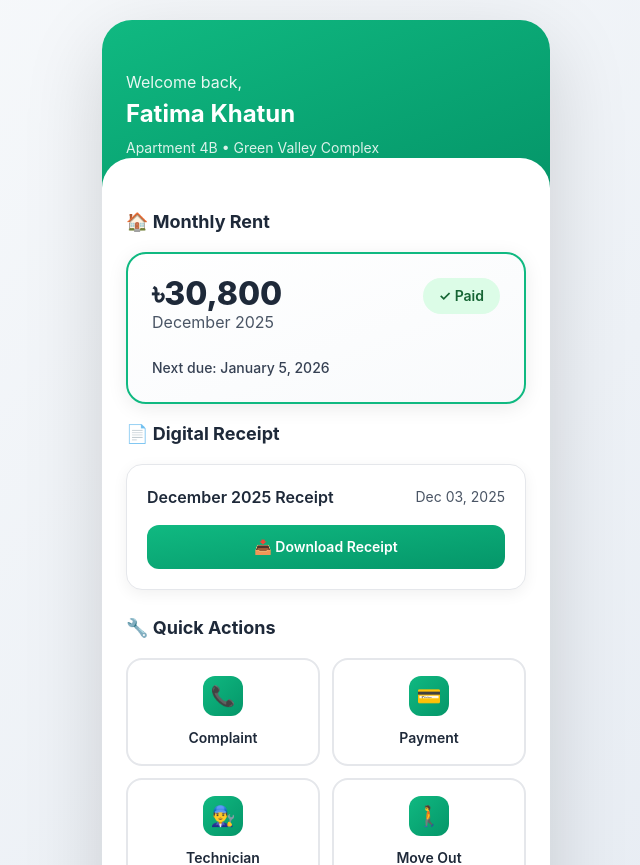
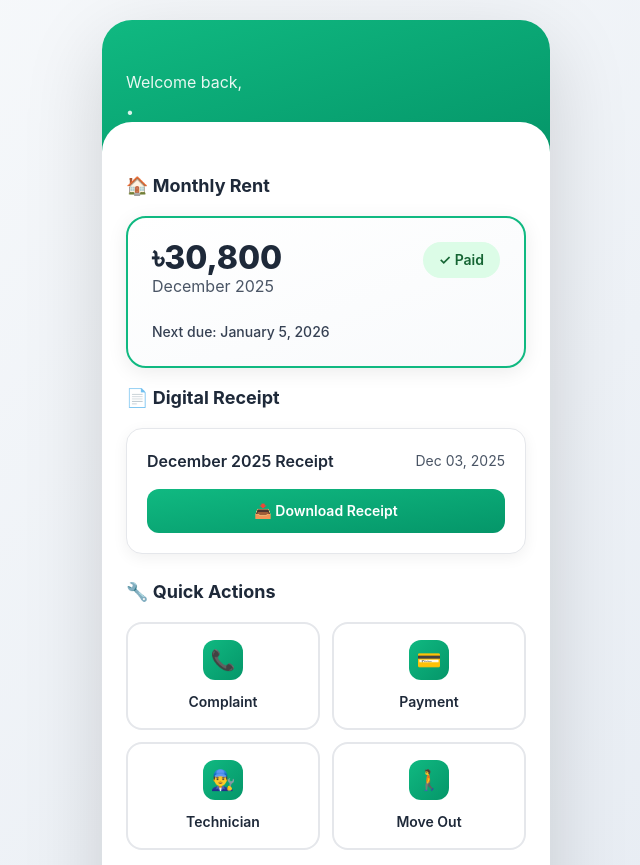
Before and after one commit to Real-System-Makers/BariBondhon_Frontend, a Next.js app: page /tenant-home in a window 1280 px wide. Shown: the top 865 px of the page, without its empty margins (314-954 px from the left). Built offline with nearby package versions, Linux system fonts and the light colour scheme; no server answers.

Commit message:
feat: Dynamically display user's name and flat details in TenantHeader and update User type with flat information.

```diff
--- a/app/tenant-home/_components/TenantHeader.tsx
+++ b/app/tenant-home/_components/TenantHeader.tsx
@@ -1,12 +1,17 @@
+'use client';
+
+import { useCurrentUser } from "@/lib/hooks/useCurrentUser";
+
 const TenantHeader = () => {
+  const { user } = useCurrentUser();
   return (
     <div className="bg-gradient-to-br from-[#10b981] to-[#059669] pt-[50px] px-6 pb-[30px] text-white relative after:content-[''] after:absolute after:bottom-0 after:left-0 after:right-0 after:h-[30px] after:bg-white after:rounded-t-[30px]">
       <div className="relative z-[2]">
         <div>
           <div className="text-base opacity-90 mb-1">Welcome back,</div>
-          <div className="text-2xl font-bold mb-2">Fatima Khatun</div>
+          <div className="text-2xl font-bold mb-2">{user?.name}</div>
           <div className="text-sm opacity-85">
-            Apartment 4B • Green Valley Complex
+            {user?.flat?.name} • {user?.address}
           </div>
         </div>
       </div>
--- a/lib/types/auth.types.ts
+++ b/lib/types/auth.types.ts
@@ -7,6 +7,10 @@ export interface User {
   address?: string;
   phone: string;
   role: Role;
+  flat?: {
+    _id: string;
+    name: string;
+  };
 }
 
 export interface LoginCredentials {
```
